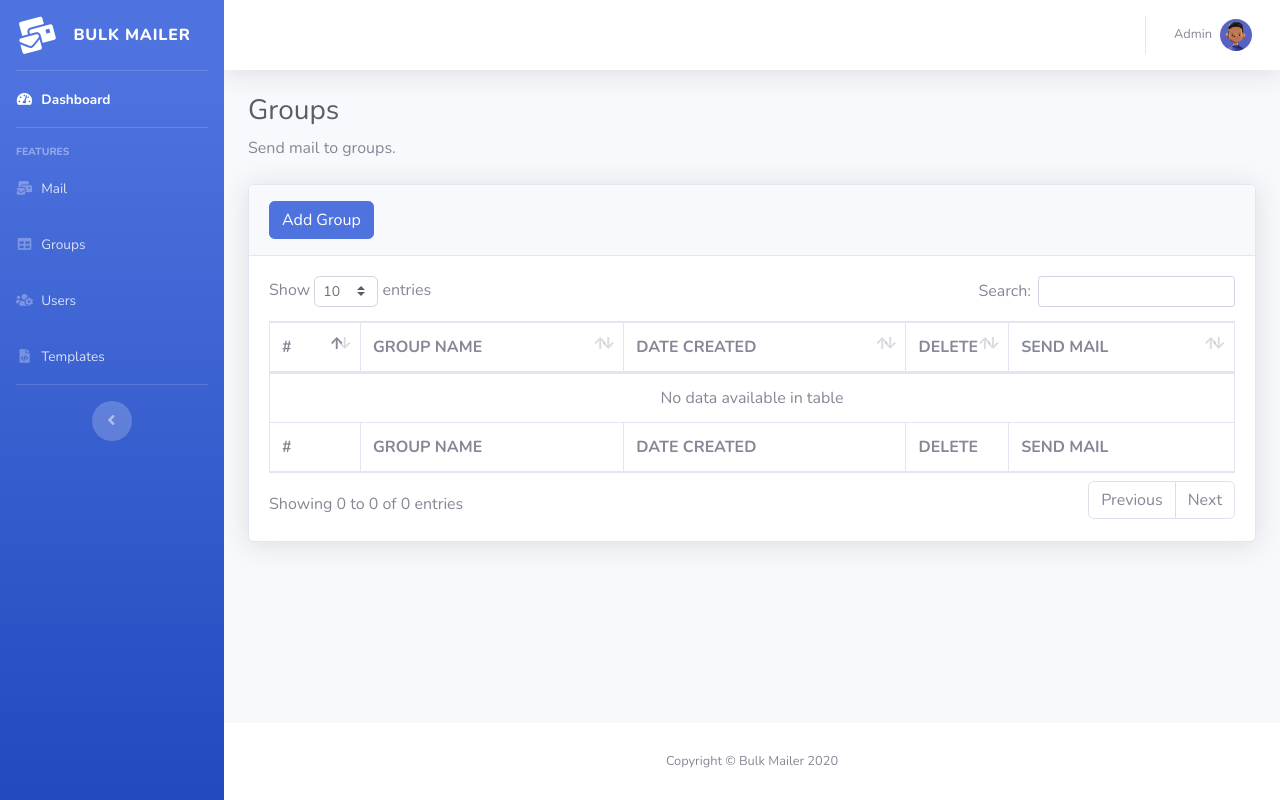
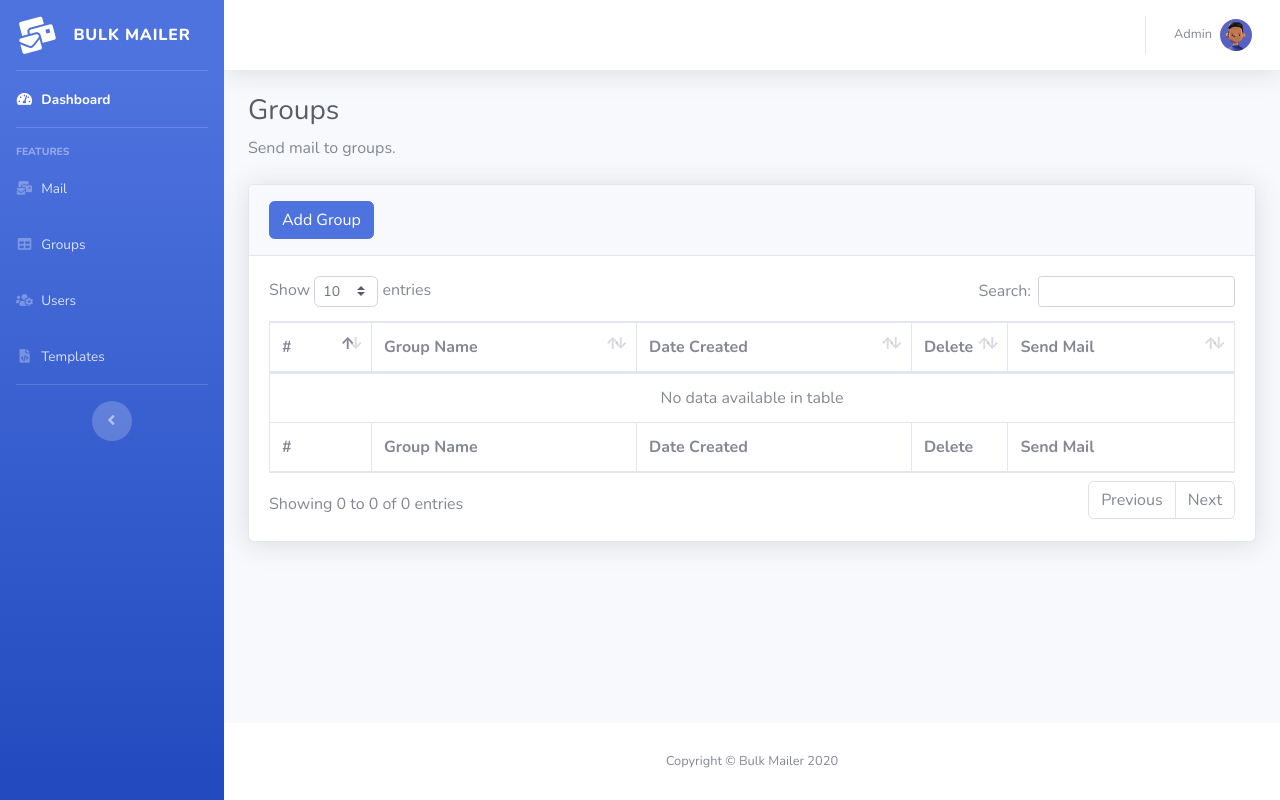
Before and after one commit to data-charya/Cn-project, a Flask app: page /groups in a window 1280 px wide. Run offline with Flask 2, Linux system fonts and the light colour scheme; some libraries are stand-ins or nearby versions.

Commit message:
Some Changes

```diff
--- a/templates/base.html
+++ b/templates/base.html
@@ -78,7 +78,7 @@
             </li>
 
             <li class="nav-item">
-                <a class="nav-link" href="/users">
+                <a class="nav-link" href="/view/users">
                     <i class="fas fa-fw fa-users-cog"></i>
                     <span>Users</span></a>
             </li>
--- a/templates/group_list.html
+++ b/templates/group_list.html
@@ -46,19 +46,19 @@
                     <thead>
                         <tr>
                             <th>#</th>
-                            <th>GROUP NAME</th>
-                            <th>DATE CREATED</th>
-                            <th style="width: 10%;">DELETE</th>
-                            <th>SEND MAIL</th>
+                            <th>Group Name</th>
+                            <th>Date Created</th>
+                            <th style="width: 10%;">Delete</th>
+                            <th>Send Mail</th>
                         </tr>
                     </thead>
                     <tfoot>
                         <tr>
                             <th>#</th>
-                            <th>GROUP NAME</th>
-                            <th>DATE CREATED</th>
-                            <th>DELETE</th>
-                            <th>SEND MAIL</th>
+                            <th>Group Name</th>
+                            <th>Date Created</th>
+                            <th style="width: 10%;">Delete</th>
+                            <th>Send Mail</th>
                         </tr>
                     </tfoot>
                     <tbody>
```
